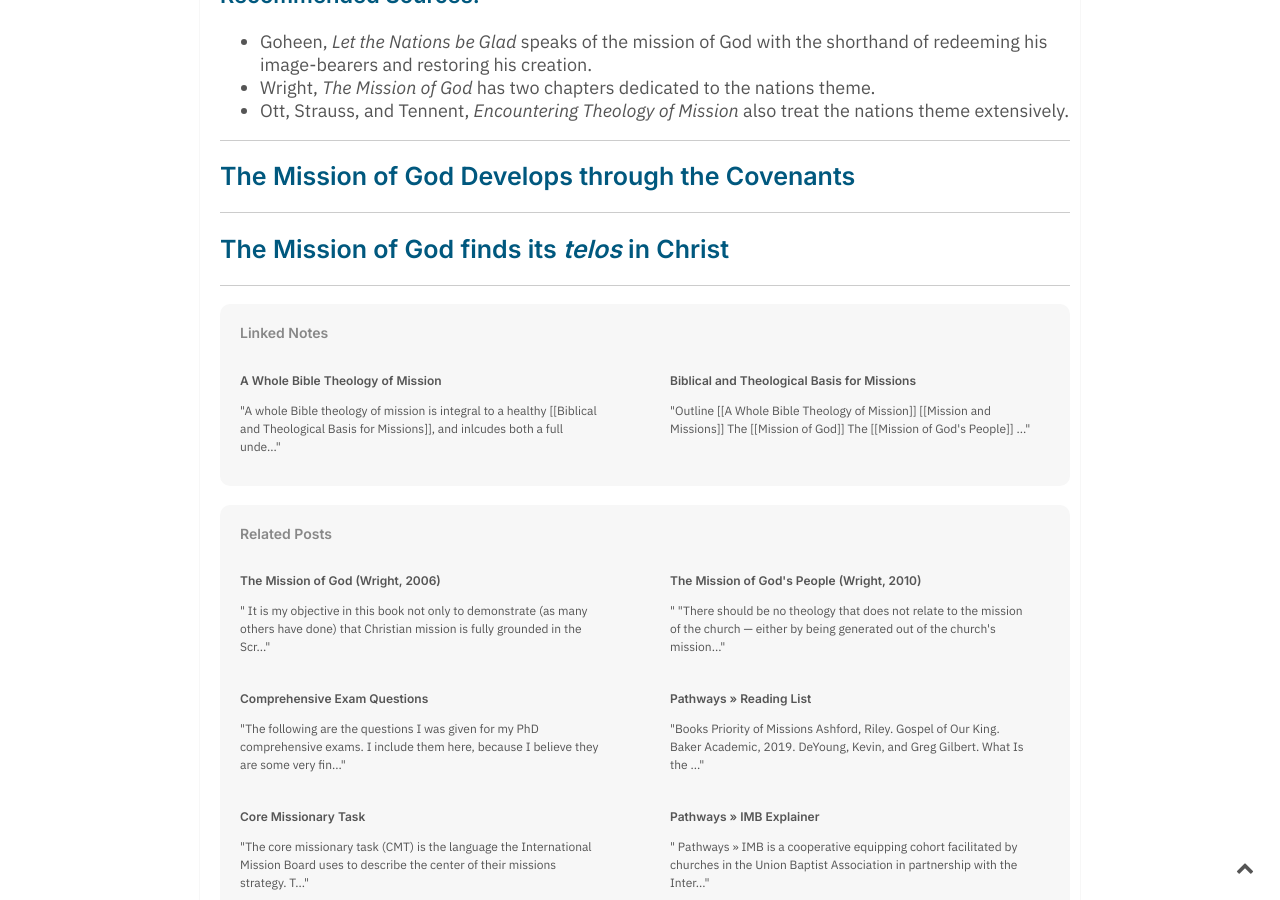
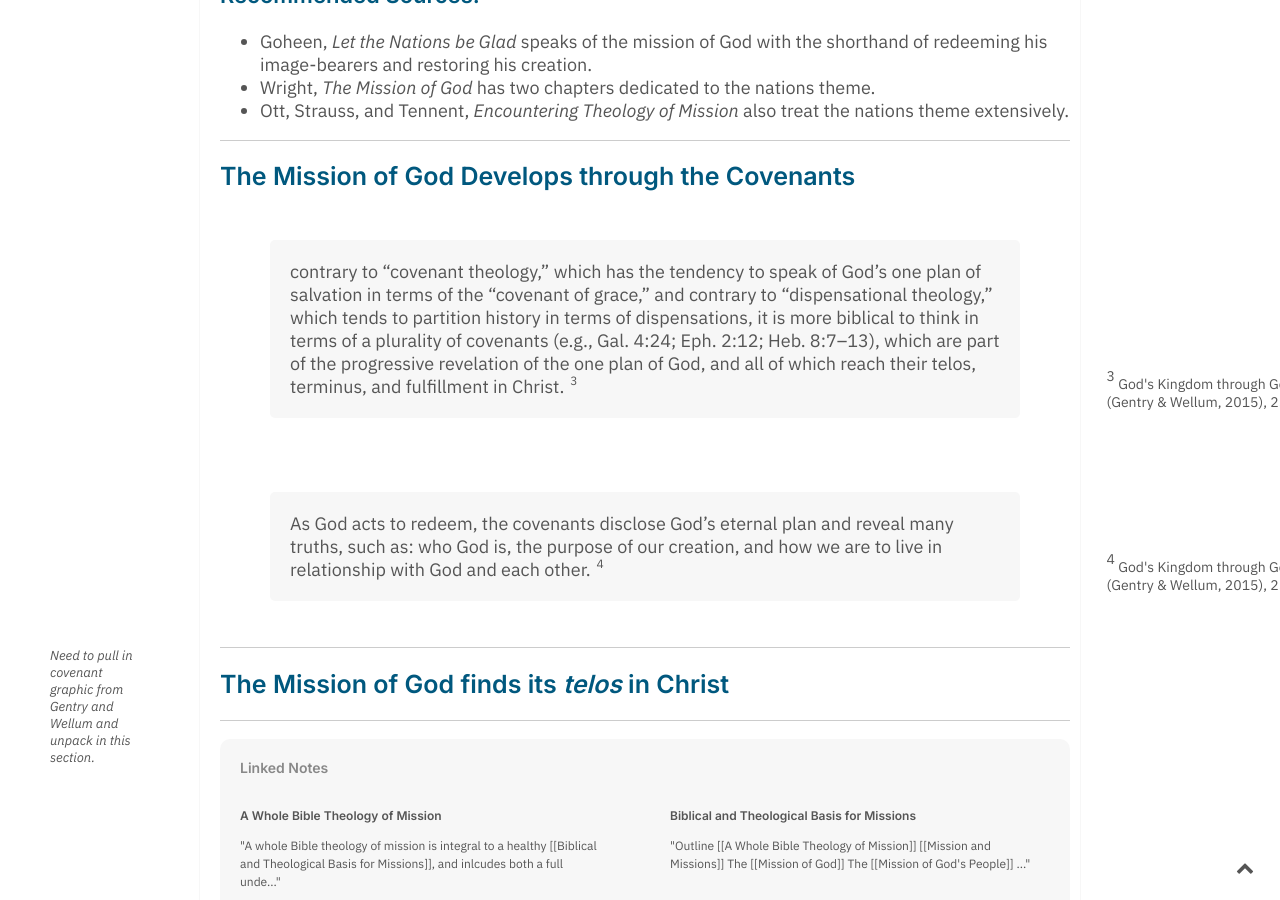
Before and after one commit to keelancook/notebook, a Jekyll site: the page built from _notes/mission-of-god.md, in a window 1280 px wide and 900 px high, scrolled down 1848 px. Built offline with Jekyll 4.4.1, drawn with Linux system fonts in a browser that asks for light colours.

Commit message:
gardening

```diff
--- a/_notes/mission-of-god.md
+++ b/_notes/mission-of-god.md
@@ -40,6 +40,11 @@ The mission of God is cosmic in its scope, a point that is demonstrated by two s
 ---
 
 ## The Mission of God Develops through the Covenants
+>contrary to “covenant theology,” which has the tendency to speak of God’s one plan of salvation in terms of the “covenant of grace,” and contrary to “dispensational theology,” which tends to partition history in terms of dispensations, it is more biblical to think in terms of a plurality of covenants (e.g., Gal. 4:24; Eph. 2:12; Heb. 8:7–13), which are part of the progressive revelation of the one plan of God, and all of which reach their telos, terminus, and fulfillment in Christ. [[ God's Kingdom through God's Covenant (Gentry & Wellum, 2015), 251.::rsn]]
+
+>As God acts to redeem, the covenants disclose God’s eternal plan and reveal many truths, such as: who God is, the purpose of our creation, and how we are to live in relationship with God and each other. [[ God's Kingdom through God's Covenant (Gentry & Wellum, 2015), 252.::rsn]]
+
+[[*Need to pull in covenant graphic from Gentry and Wellum and unpack in this section.*::lmn]]
 
 
 ---
```
